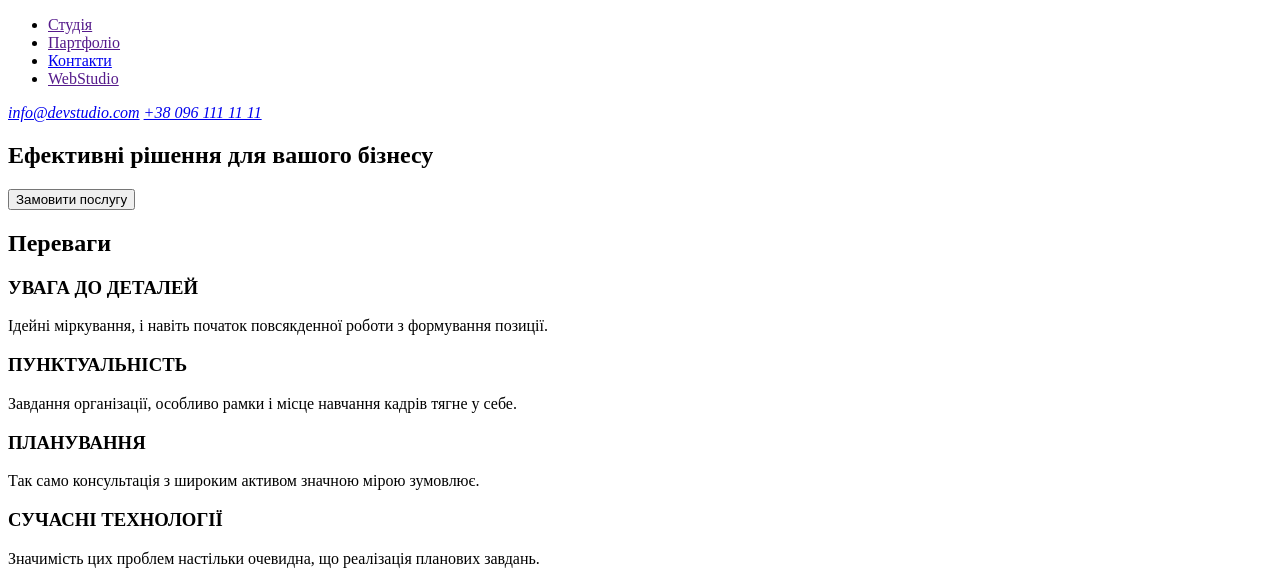
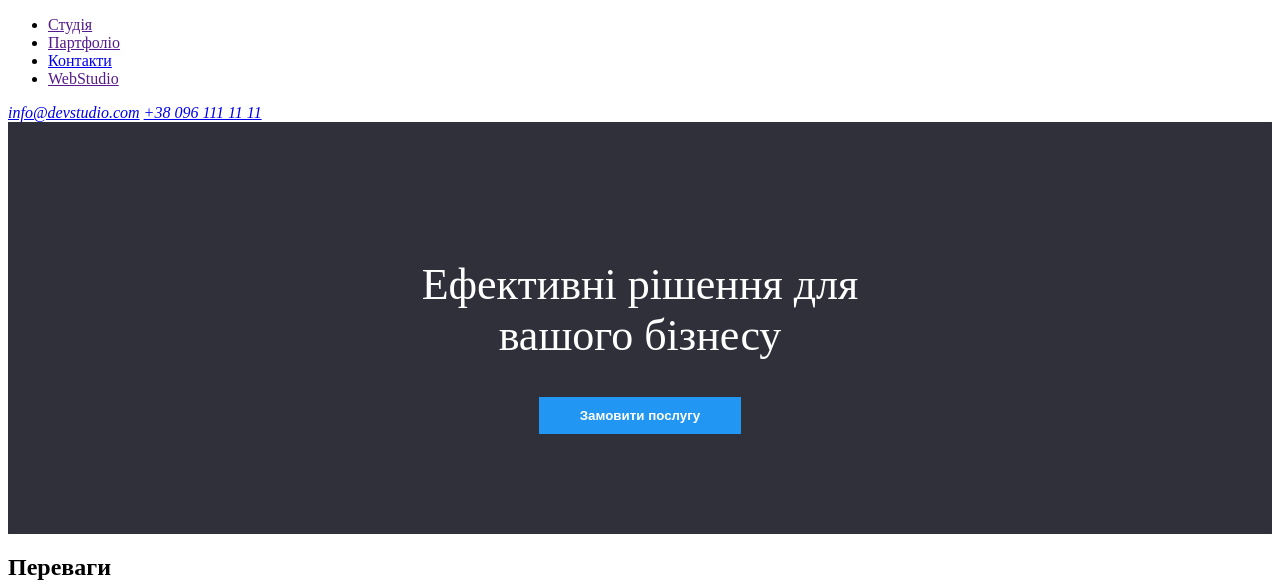
Before and after one commit to AkellaDark/firstproject, a plain HTML site: page index.html in a window 1280 px wide. Shown: the top 585 px of the page. Drawn offline with Linux system fonts and the light colour scheme; files that its build step writes are made by us from their sources.

Commit message:
Add files via upload
homework 2

```diff
--- a/index.html
+++ b/index.html
@@ -5,6 +5,7 @@
     <meta http-equiv="X-UA-Compatible" content="IE=edge">
     <meta name="viewport" content="width=device-width, initial-scale=1.0">
     <title>Студія</title>
+    <link rel="stylesheet" href="./css/style.css">
 </head>
 <body>
     <header>
@@ -35,9 +36,9 @@
     </header>
 
     <main>
-        <section>
-            <h1>Ефективні рішення для вашого бізнесу</h1>
-            <button type="button">Замовити послугу</button>
+        <section class="main">
+            <h1 class="text">Ефективні рішення для вашого бізнесу</h1>
+            <button class="button" type="button">Замовити послугу</button>
         </section>
         <section>
             <h2>Переваги</h2>
--- /dev/null
+++ b/style.css
@@ -0,0 +1,23 @@
+:root {
+    --color-accent: #2196F3;
+}
+
+.text {
+    color: white;
+    font-size: 44px;
+    font-weight: 200;
+    text-align: center;
+ }
+.button {
+    background-color: var(--color-accent);
+    color: white;
+    font-weight: 700;
+    margin:auto;
+    display: block;
+    padding: 10px 40px;
+    border: 1px solid transparent;
+}
+.main {
+    padding: 100px 400px;
+    background-color: #2F303A;
+    }
```
